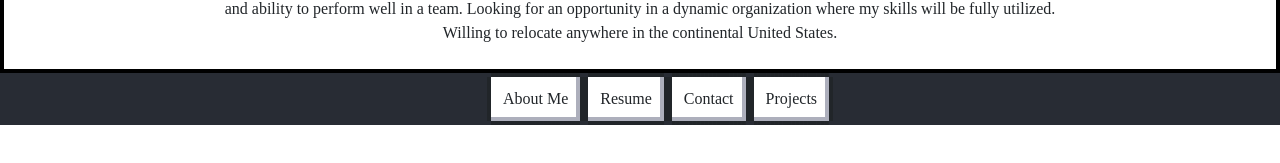
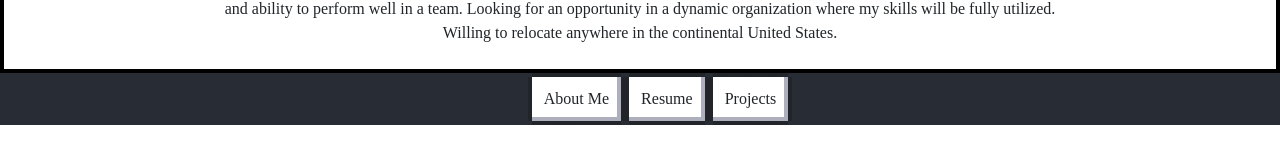
Before and after one commit to tiptondt1998/react-portfolio, a React (Create React App) app: page / in a window 1280 px wide. Shown: the part 559-722 px from the top of the page. Built offline with nearby package versions, Linux system fonts and the light colour scheme.

Commit message:
committing project

```diff
--- a/src/App.js
+++ b/src/App.js
@@ -2,7 +2,7 @@ import react, {useState} from 'react';
 import './App.css';
 import About from "./components/About";
 import Nav from "./components/Nav";
-import Contact from './components/Contact';
+//import Contact from './components/Contact';
 import Resume from "./components/Resume";
 import Projects from "./components/projects";
 import "nes.css/css/nes.min.css";
@@ -11,7 +11,7 @@ const Page = ({name}) => {
   switch(name){
     case 'About': return <About />;
     case 'Resume': return <Resume />;
-    case 'Contact': return <Contact />;
+    //case 'Contact': return <Contact />;
     case 'Projects': return <Projects />
   }
 }
--- a/src/components/Nav/index.js
+++ b/src/components/Nav/index.js
@@ -19,12 +19,12 @@ return(
       }}>
         Resume
         </li>
-      <li class="nes-btn" href="#"
+      {/* <li class="nes-btn" href="#"
       onClick={() => {
         handlePageChange("Contact");
       }}>
         Contact
-     </li>
+     </li> */}
      <li class="nes-btn" href="#"
       onClick={() => {
         handlePageChange("Projects");
```
